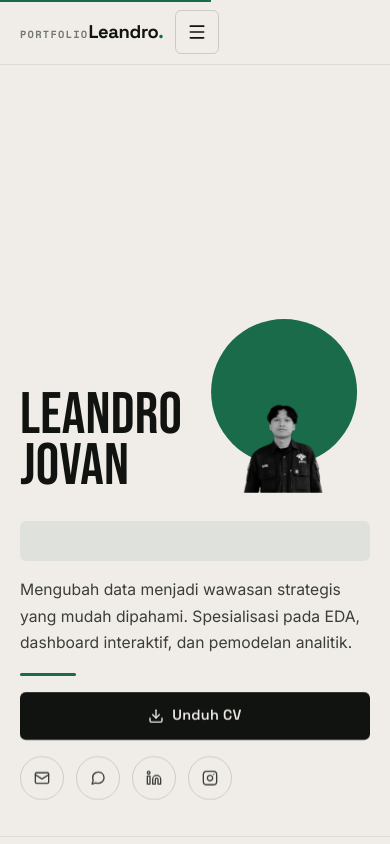
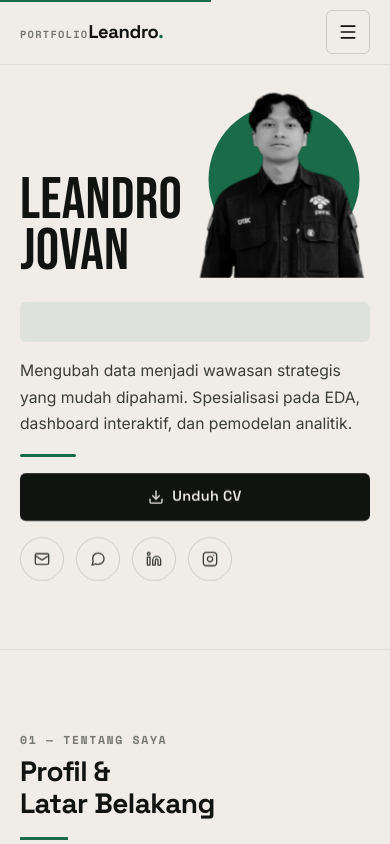
Before and after one commit to LeandroJovan/Portofolio, a React (Vite) app: page / in a window 390 px wide. Shown: the top 844 px of the page. Built offline with nearby package versions, Linux system fonts and the light colour scheme.

Commit message:
style: update index.css

```diff
--- a/src/index.css
+++ b/src/index.css
@@ -787,12 +787,42 @@ body.anim-done .hero-cta-group {
    terpengaruh sama sekali.
    ========================================================== */
 @media (max-width: 767px) {
+  /* --- Hamburger di pojok KANAN navbar (HP) --- */
+  .nav {
+    display: flex;
+    align-items: center;
+    justify-content: space-between;
+    width: 100%;
+    gap: 12px;
+  }
+  .nav-actions {
+    margin-left: auto;        /* dorong grup kanan (hamburger) ke pojok kanan */
+  }
+  /* Penyebab hamburger menempel ke logo: menu desktop disembunyikan tapi
+     UL kosongnya masih memakai ruang grid -> display none */
+  .nav-links {
+    display: none;
+  }
+  .nav-toggle {
+    display: inline-flex;
+    width: 44px;   /* tap target >= 44px */
+    height: 44px;
+  }
+
+  /* --- Hilangkan ruang kosong ~130px di atas nama (HP) --- */
+  .hero-section {
+    min-height: auto;          /* jangan setinggi layar penuh */
+    padding-top: 20px;         /* jarak navbar -> bundaran/nama (16-24px) */
+    padding-bottom: 32px;      /* napas bawah sebelum section berikut */
+  }
+
   /* --- Baris atas: nama kiri, foto kanan; konten lain di bawah --- */
   .hero-inner {
+    flex: none;                /* konten mulai dari atas, tidak meregang */
     grid-template-columns: 1fr auto;   /* kolom kiri fleksibel, kanan seukuran foto */
     align-items: end;                  /* dasar nama sejajar dasar foto */
     column-gap: 12px;                  /* jarak minimal huruf "O" -> foto */
-    row-gap: 28px;                     /* dasar foto -> tagline */
+    row-gap: 24px;                     /* dasar foto -> tagline (~24px) */
   }
 
   /* .hero-text tetap membungkus nama + meta, tetapi anak-anaknya
@@ -823,7 +853,7 @@ body.anim-done .hero-cta-group {
     grid-row: 2;
     position: relative;
     z-index: 3;                        /* di atas elemen foto */
-    padding-top: 0;                    /* jarak ke foto diatur row-gap 28px */
+    padding-top: 0;                    /* jarak ke foto diatur row-gap 24px */
   }
 
   /* --- Panggung foto: lepas dari positioning absolute desktop --- */
@@ -833,7 +863,7 @@ body.anim-done .hero-cta-group {
     grid-row: 1;
     width: auto;
     height: auto;
-    margin-top: 14px;                  /* padding atas baris: rambut tak menyentuh navbar */
+    margin-top: 4px;                   /* puncak bundaran ~sejajar puncak huruf */
     justify-self: end;
     z-index: 1;
   }
@@ -858,13 +888,13 @@ body.anim-done .hero-cta-group {
   }
 
   /* Bundaran hijau: absolute DI DALAM wrapper, di belakang kepala.
-     Diameter 85% lebar wrapper, seluruhnya di dalam frame -> bulat penuh.
+     Diameter 88% lebar wrapper, seluruhnya di dalam frame -> bulat penuh.
      transform translateX(-50%) juga menimpa transform parallax desktop. */
   .hero-photo-circle {
     position: absolute;
     top: 8%;
     left: 50%;
-    width: 85%;
+    width: 88%;
     height: auto;
     aspect-ratio: 1 / 1;
     transform: translateX(-50%);
@@ -872,8 +902,9 @@ body.anim-done .hero-cta-group {
     border-radius: 50%;
   }
 
-  /* Foto: jangkar di dasar wrapper. Kepala keluar ~10% diameter bundaran
-     di atas lingkaran; seluruh wajah tetap di dalam bundaran;
+  /* Foto: jangkar di dasar wrapper. Lebar 105% wrapper (~119% diameter
+     bundaran) sehingga bundaran terisi penuh. Kepala keluar ~8-10%
+     diameter di atas lingkaran; wajah di tengah atas bundaran;
      bahu menimpa bagian bawah bundaran. */
   .hero-photo-wrap {
     position: absolute;
@@ -884,6 +915,7 @@ body.anim-done .hero-cta-group {
     top: auto;
     display: block;
     margin: 0;
+    width: 105%;
     z-index: 2;                        /* di atas bundaran */
     transform: translateX(-50%);       /* parallax desktop dimatikan */
   }
@@ -891,7 +923,7 @@ body.anim-done .hero-cta-group {
   .hero-photo-img {
     width: 100%;
     height: auto;                      /* rasio asli 760x868 (~1/1.142) */
-    max-width: 100%;
+    max-width: none;
     object-fit: cover;
     object-position: top center;
   }
```
